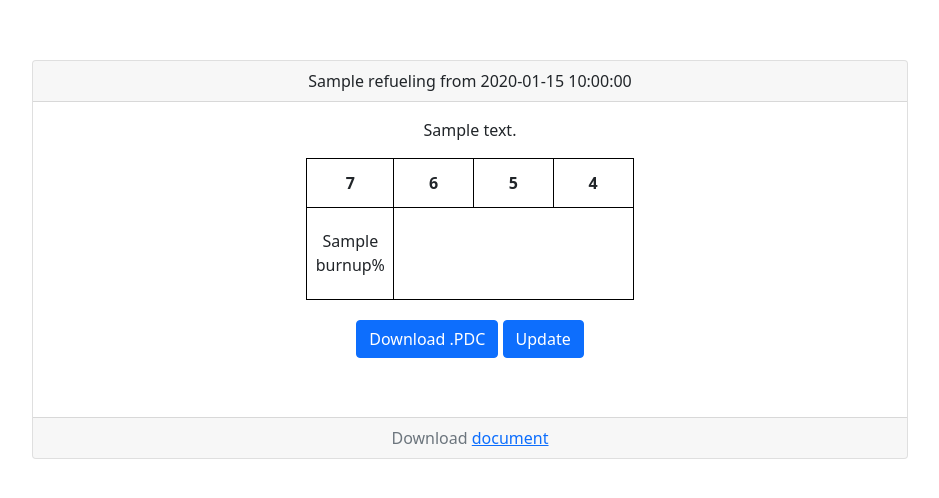
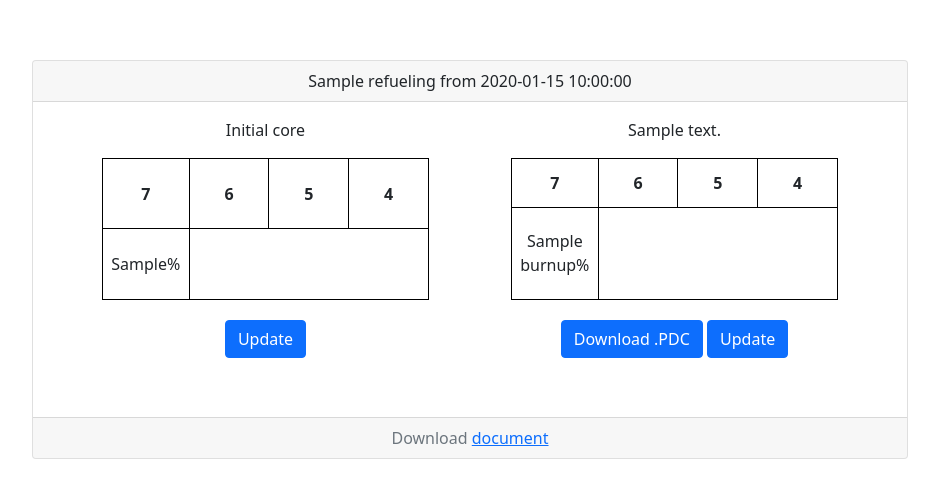
Before and after one commit to mrzlkaaa/refueling_tool, a Flask app: template templates/detail.html in a window 1280 px wide. Shown: the part 56-554 px from the top of the page, without its empty margins (170-1109 px from the left). Run offline with Flask 2, Linux system fonts and the light colour scheme; the template is opened without the code that fills it: most values are stand-ins (such as "Sample title", 1, 10 or a date in 2020).

Commit message:
started add displaying of initial core config on /detail page

```diff
--- a/app.py
+++ b/app.py
@@ -55,7 +55,8 @@ def core_refueling():
     form.add_existing.choices = [(data.refueling_name, data.refueling_name) for data in RefuelingDB.query.all()]
     if request.method == 'POST':
         name = request.form.get('new_refuel')
-        data = new_core.tobytes() #* convert to bytes
+        new_core_b = new_core.tobytes() #* convert to bytes
+        old_core_b = old_core.tobytes() #* convert to bytes
         desc = request.form.get('description')
         if len(name) == 0:
             name = request.form['add_existing']
@@ -63,14 +64,14 @@ def core_refueling():
             query_refueling = RefuelingDB.query.filter_by(refueling_name=name).first()
             print(type(query_refueling))
             date = query_refueling.date
-            add_act = RefuelingActs(description=desc, current_configuration=pdc_data_new, burnup_data=data, refuel=query_refueling)
+            add_act = RefuelingActs(description=desc, current_configuration=pdc_data_new, burnup_data=new_core_b, refuel=query_refueling)
             db.session.add(add_act)
             db.session.commit()
         else:
             if len(request.form.get('date')) > 0: date = request.form.get('date')
             else: date = datetime.now()
-            new_refuel = RefuelingDB(refueling_name=name, initial_configuration=pdc_data, date=date)
-            add_act = RefuelingActs(description=desc, current_configuration=pdc_data_new, burnup_data=data, refuel=new_refuel)
+            new_refuel = RefuelingDB(refueling_name=name, initial_configuration=pdc_data, initial_burnup_data=old_core_b, date=date)
+            add_act = RefuelingActs(description=desc, current_configuration=pdc_data_new, burnup_data=new_core_b, refuel=new_refuel)
             db.session.add_all([new_refuel, add_act])
             db.session.commit()
         return redirect(url_for('list'))
@@ -85,7 +86,9 @@ def list():
 @app.route('/detail/<name>', methods=['GET','POST'])
 def detail(name):
     refuiel_data = RefuelingDB.query.filter_by(refueling_name=name).first()
+    print(refuiel_data)
     refuel_seq = refuiel_data.acts
+    refuiel_data.initial_burnup_data = np.frombuffer(refuiel_data.initial_burnup_data).reshape((6,4))
     processed_refuel_seq = ({'id': i.id, 'description': i.description, 'burnup_data':np.frombuffer(i.burnup_data).reshape((6,4))} for i in refuel_seq )
     print(sys.getsizeof(refuel_seq))
     # print(refuel_seq)
--- a/db.py
+++ b/db.py
@@ -28,11 +28,12 @@ class RefuelingDB(db.Model):
 	id = db.Column(db.Integer, primary_key=True)
 	refueling_name = db.Column(db.String(100))
 	initial_configuration = db.Column(db.LargeBinary())
+	initial_burnup_data = db.Column(db.LargeBinary(length=500))
 	date = db.Column(db.DateTime(), default=func.now()) # the same data for every reactor refueling
 	acts = db.relationship('RefuelingActs', backref='refuel')
 
 	def __repr__(self):
-		return f'{self.__class__.__name__}(id={self.id}, name={self.refueling_name}, initial_burnup={self.initial_configuration[:10]}, date={self.date}, acts={self.acts})'
+		return f'{self.__class__.__name__}(id={self.id}, name={self.refueling_name}, initial_configuration={self.initial_configuration[:10]}, burnup_data={self.initial_burnup_data[:10]}, date={self.date}, acts={self.acts})'
 
 class RefuelingActs(db.Model):
 	__tablename__ = 'refuel_acts'
--- a/templates/detail.html
+++ b/templates/detail.html
@@ -8,6 +8,28 @@
 		  <div class="card-header"> {{ refueling.refueling_name }} from {{ refueling.date }} </div>
 		  <div class="card-body">
 		  	<div class='container'>
+				<div class='container_item-detail'>
+					<p> Initial core </p>
+					<table class='burnup_data'>
+						<tr>
+							<th> 7 </th>
+							<th> 6 </th>
+							<th> 5 </th>
+							<th> 4 </th>
+						</tr>
+						{% for i in refueling.initial_burnup_data %}
+						<tr>
+							{% for j in i %}
+							<td>{{j}}%</td>
+							{% endfor %}
+						</tr>
+						{% endfor %}
+					</table>
+					<div>
+
+						<a href="#" class="btn btn-primary"> Update </a>
+					</div>
+				</div>
 				{% for refuel in refuel_seq %}
 					<div class='container_item-detail'>
 						<p> {{refuel.description}} </p>
```
